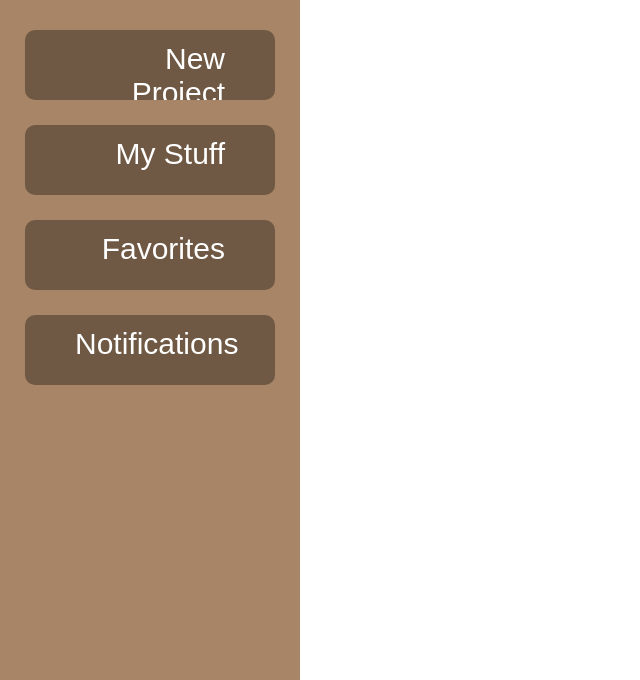
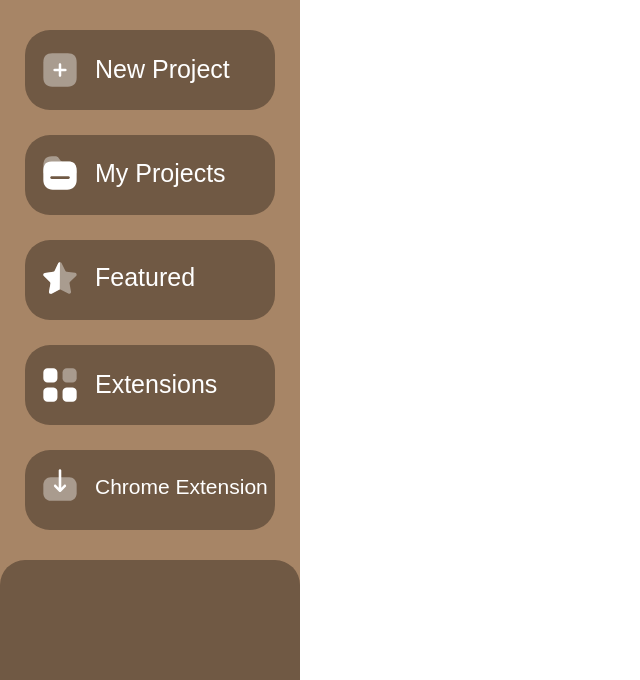
Before and after one commit to Itch-Scratch-Mod/Itch-HomeSite, a plain HTML site: page index.html in a window 1280 px wide. Shown: the part 120-800 px from the top of the page, without its empty margins (0-640 px from the left). Drawn offline with Linux system fonts and the light colour scheme.

Commit message:
Update Sidebar Buttons and begin working on lower section of sidebar
Also added button to install the chrome extension. No button can visit sites yet, but ill fix that soon-ish

```diff
--- a/index.html
+++ b/index.html
@@ -9,20 +9,36 @@
         </head>
          <body>
           <div id="sidebar">
-            <div id="logo"><img src="src/images/itchlogo.png" alt="The Itch Logo"></div>
-            <div id="items">
-                 <div class="item" id="itemone">
-                      <div class="text" id="itemone_text">New Project</div>
+            <div id="logo">
+                <img src="src/images/itchlogo.png" alt="The Itch Logo">
+            </div>
+            <div id="buttons">
+                 <div class="button" id="buttonOne">
+                      <div class="buttonText" id="buttonOne_Text">New Project</div>
+                      <img src="src/images/sidebar_icons/NewProjectIcon.svg" alt="Create a new project" class="buttonIcon" id="buttonOne_Icon">
                 </div>
-                 <div class="item" id="itemtwo">
-                     <div class="text" id="itemone_text">My Stuff</div>
+                 <div class="button" id="buttonTwo">
+                     <div class="buttonText" id="buttonTwo_Text">My Projects</div>
+                     <img src="src/images/sidebar_icons/MyProjectsIcon.svg" alt="View you existing projects" class="buttonIcon" id="buttonTwo_Icon">
                  </div>
-                  <div class="item" id="itemthree">
-                     <div class="text" id="itemone_text">Favorites</div>
+                  <div class="button" id="buttonThree">
+                     <div class="buttonText" id="buttonThree_Text">Featured</div>
+                     <img src="src/images/sidebar_icons/FeaturedIcon.svg" alt="View Featured projects curated by the Itch community"  class="buttonIcon" id="buttonThree_Icon">
                  </div>
-                 <div class="item" id="itemfour">
-                      <div class="text" id="itemone_text">Notifications</div>
+                 <div class="button" id="buttonFour">
+                     <div class="buttonText" id="buttonFour_Text">Extensions</div>
+                     <img src="src/images/sidebar_icons/ExtensionsIcon.svg" alt="View the list of extensions made by the itch community" class="buttonIcon" id="buttonFour_Icon">
                  </div>
+                 <div class="button" id="buttonFive">
+                    <div class="buttonText" id="buttonFive_Text">Chrome Extension</div>
+                    <img src="src/images/sidebar_icons/DownloadChromeExtensionIcon.svg" alt="Download the Itch Chrome Extension" class="buttonIcon" id="buttonFive_Icon">
+                </div>
+           </div>
+           <div id="quickSettings">
+            <div id="sectionDivider"></div>
+            <div id="search">
+
+            </div>
            </div>
         </div>
 </body>
--- a/src/css/frontpage.css
+++ b/src/css/frontpage.css
@@ -9,13 +9,16 @@ body {
     height: 100%;
     background: #A78566;
     color: #fff;
+}
+#sidebar > #quickSettings > #sectionDivider {
+    position: absolute;
+    width: 300px;
+    height: 25%;
+    border-radius: 25px;
 
-    -webkit-touch-callout: none;
-    -webkit-user-select: none;
-    -khtml-user-select: none;
-    -moz-user-select: none;
-    -ms-user-select: none;
-    user-select: none;
+    top: 85%;
+    background: #705944ff;
+    color: #fff;
 }
 
 #sidebar > #logo {
@@ -34,7 +37,7 @@ body {
     color: #fbb;
 }
 
-#sidebar > #items {
+#sidebar > #buttons {
     width: 250px;
     height: calc(100% - 150px);
     position: absolute;
@@ -43,45 +46,59 @@ body {
     left: 25px;
 }
 
-#sidebar > #items > .item {
+#sidebar > #buttons > .button {
     width: 100%;
-    height: 70px;
-    border-radius: 10px;
+    height: 80px;
+    border-radius: 25px;
     margin-top: 25px;
     background:#705944ff;
+}
+#sidebar > #buttons > .button > .buttonText {
+    width: 150px;
+    margin-left: 70px;
+    text-align: left;
+    font-size: 25px;
 
-    overflow: hidden;
-    transition: transform 0.3s ease-out;
+    position: absolute;
 }
+#sidebar > #buttons > #buttonFive > #buttonFive_Text { width: 300px; font-size: 21px;}
+#sidebar > #buttons > #buttonOne > #buttonOne_Text{ top: 50px; }
+#sidebar > #buttons > #buttonTwo > #buttonTwo_Text{ top: 154px; }
+#sidebar > #buttons > #buttonThree> #buttonThree_Text{ top: 258px; }
+#sidebar > #buttons > #buttonFour > #buttonFour_Text{ top: 365px; }
+#sidebar > #buttons > #buttonFive > #buttonFive_Text{ top: 470px; }
 
-#sidebar > #items > .item:hover {
-    transform: scale(1.1);
+
+#sidebar > #buttons > .button > .buttonIcon {
+   width: 40px;
+   height: 40px;
+   padding-left: 15px;
+
+   position: absolute;
 }
+#sidebar > #buttons > #buttonOne > #buttonOne_Icon{ top: 45px; }
+#sidebar > #buttons > #buttonTwo > #buttonTwo_Icon{ top: 148px; }
+#sidebar > #buttons > #buttonThree> #buttonThree_Icon{ top: 253px; }
+#sidebar > #buttons > #buttonFour > #buttonFour_Icon{ top: 360px; }
+#sidebar > #buttons > #buttonFive > #buttonFive_Icon{ top: 460px; }
 
-#sidebar > #items > .item > .text {
-    width: 150px;
-    margin-left: 50px;
-    margin-top: 12px;
-    text-align: right;
-    font-size: 30px;
-}
 
-#itemone {
+#buttonOne {
    /* this is old: background: linear-gradient(60deg, #1f0, #0f6) !important */
    background:#705944ff;
 }
 
-#itemtwo {
+#buttonTwo {
     /* background: linear-gradient(60deg, #38f, #0df) !important */
-    background-color:#705944ff;
+    background:#705944ff;
 }
 
-#itemthree {
+#buttonThree {
     /* background: linear-gradient(60deg, #f80, #fc0) !important */
     background:#705944ff;
 }
 
-#itemfour {
+#buttonFour {
     /* background: linear-gradient(60deg, #80f, #c0f) !important */
     background:#705944ff;
 }
```
Also changed, not shown: src/images/sidebar_icons/DownloadChromeExtensionIcon.svg (added), src/images/sidebar_icons/ExtensionsIcon.svg (added), src/images/sidebar_icons/FeaturedIcon.svg (added), src/images/sidebar_icons/MyProjectsIcon.svg (added), src/images/sidebar_icons/NewProjectIcon.svg (added).
